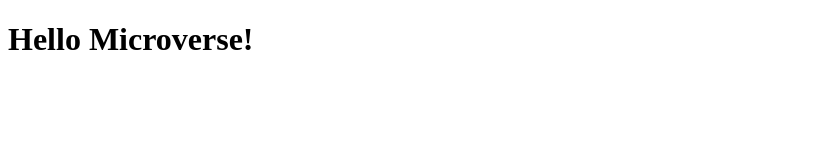
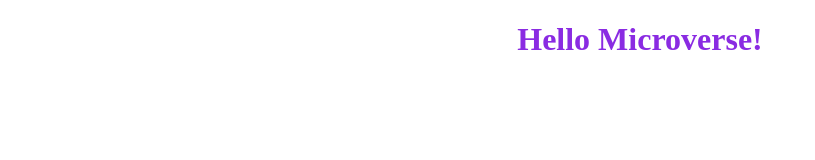
Before and after one commit to Felipeg005/Hello-World, a plain HTML site: page Index.html in a window 1280 px wide. Shown: the whole page, without its empty margins (0-815 px from the left). Drawn offline with Linux system fonts and the light colour scheme.

Commit message:
Linked HTML with CSS
CSS change color and position

```diff
--- a/Index.html
+++ b/Index.html
@@ -2,8 +2,9 @@
 <html>
 <head>
     <title>Hello World</title>
+    <link rel="stylesheet" href="Style.css">
 </head>
 <body>
-    <h1>Hello Microverse!</h1>
+    <h1 class="title">Hello Microverse!</h1>
 </body>
 </html>
--- a/Style.css
+++ b/Style.css
@@ -0,0 +1,5 @@
+.title{
+    display: flex;
+    justify-content: center;
+    color: blueviolet;
+}
```
